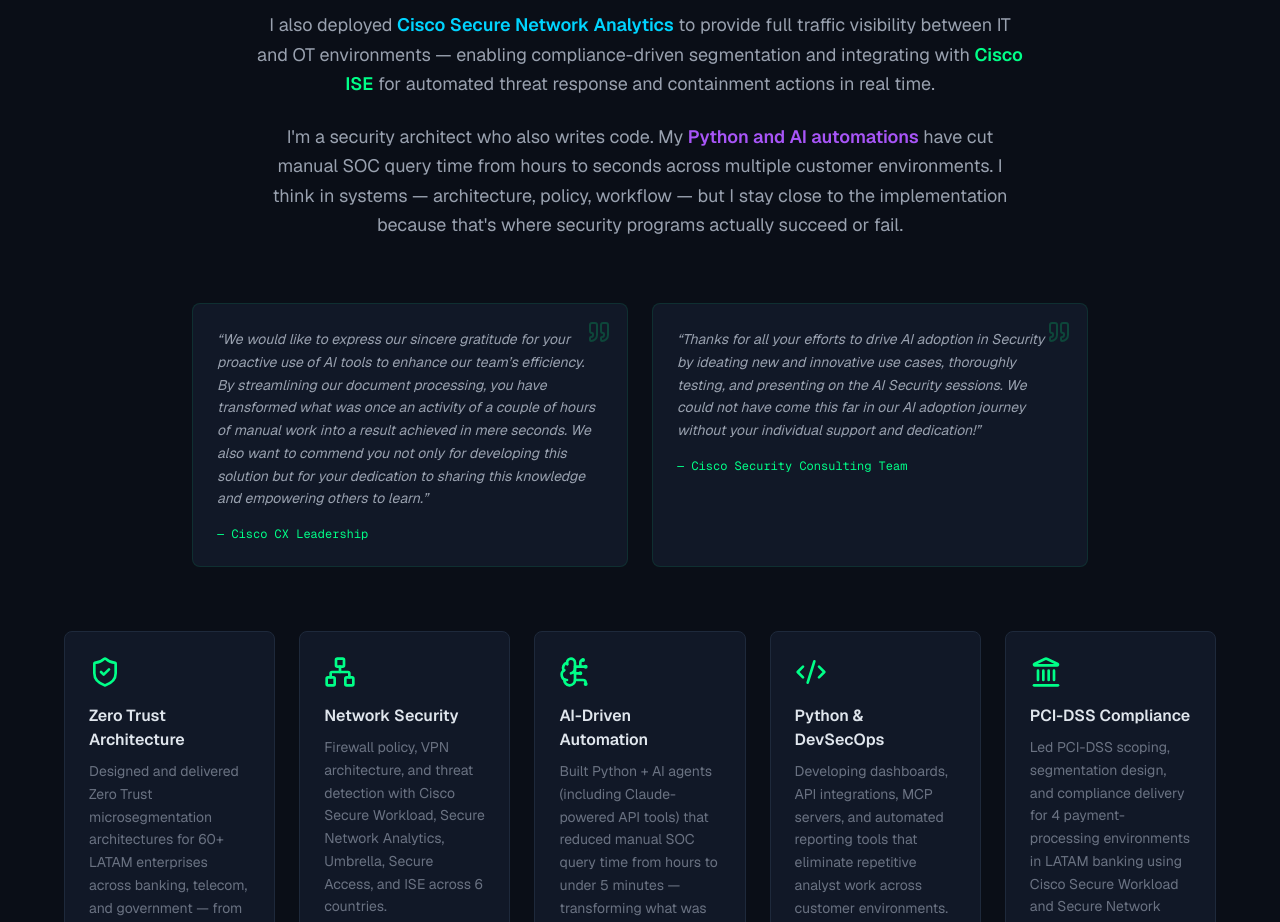
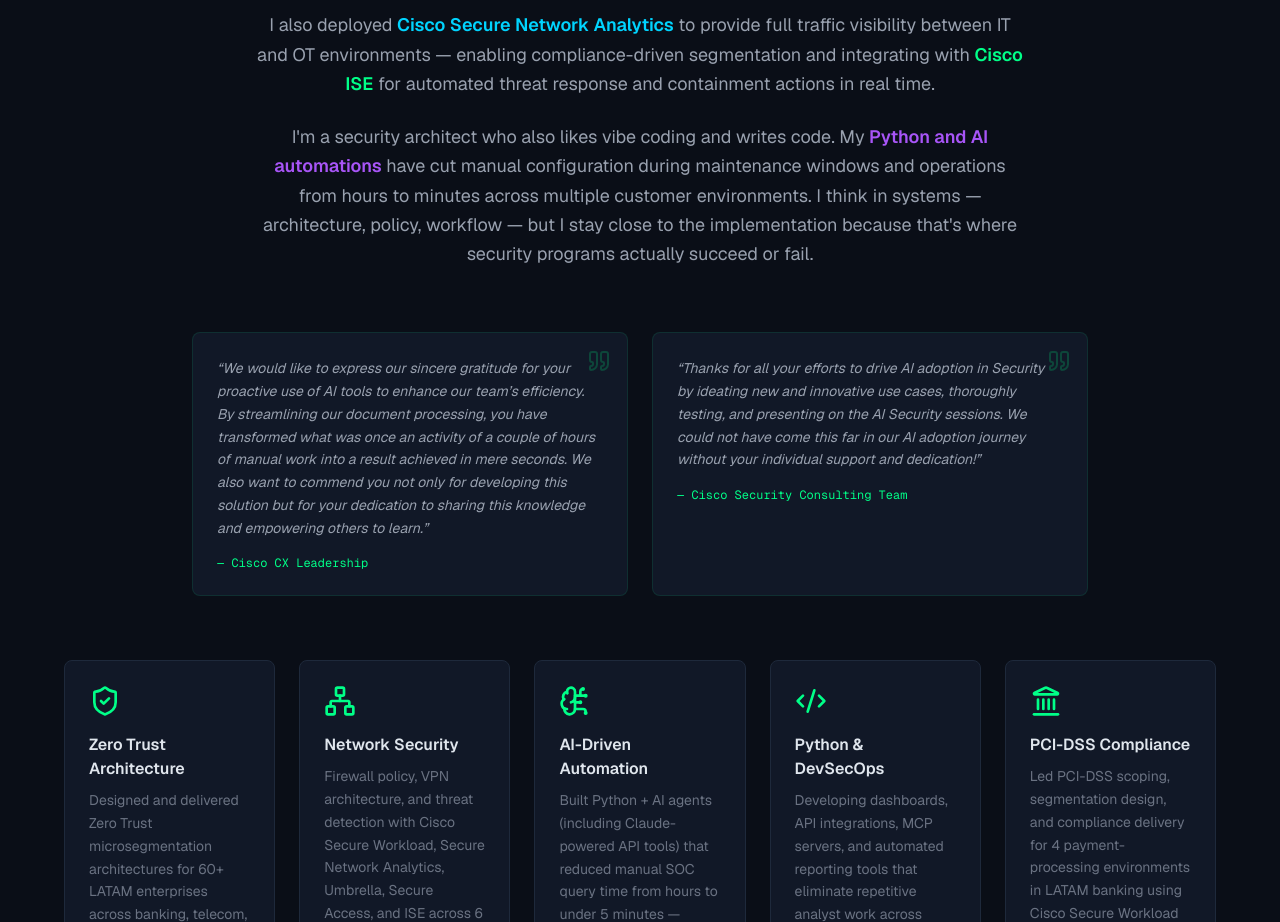
Before and after one commit to fehach/portfolio, a Next.js app: page / in a window 1280 px wide. Shown: the part 1160-2082 px from the top of the page. Built offline with nearby package versions, Linux system fonts and the light colour scheme.

Commit message:
fix: rewrite About paragraph - vibe coding, maintenance windows/operations

```diff
--- a/src/components/About.tsx
+++ b/src/components/About.tsx
@@ -182,12 +182,14 @@
             for automated threat response and containment actions in real time.
           </p>
           <p className="text-gray-400 leading-relaxed text-center text-base sm:text-lg">
-            I&apos;m a security architect who also writes code. My{" "}
+            I&apos;m a security architect who also likes vibe coding and writes
+            code. My{" "}
             <span className="text-neon-purple font-semibold">
               Python and AI automations
             </span>{" "}
-            have cut manual SOC query time from hours to seconds across multiple
-            customer environments. I think in systems &mdash; architecture, policy,
+            have cut manual configuration during maintenance windows and
+            operations from hours to minutes across multiple customer
+            environments. I think in systems &mdash; architecture, policy,
             workflow &mdash; but I stay close to the implementation because
             that&apos;s where security programs actually succeed or fail.
           </p>
```
